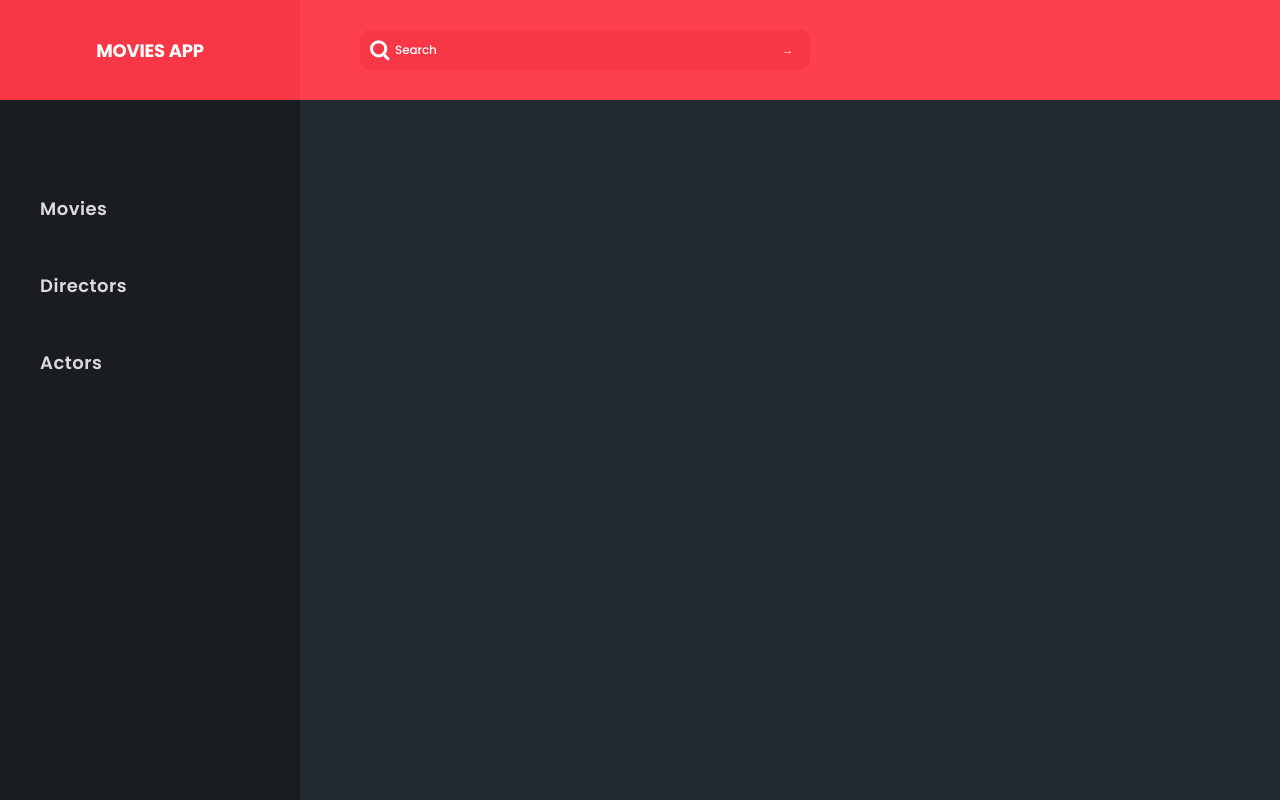
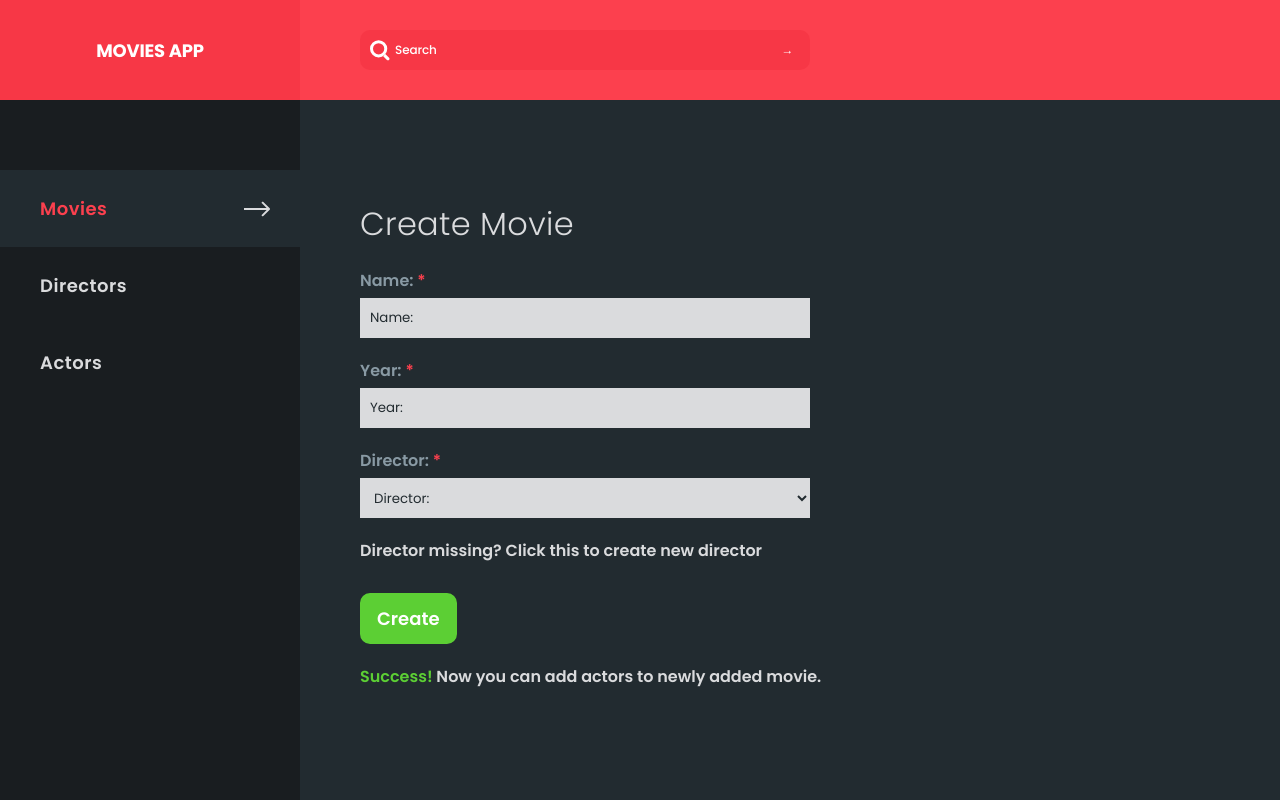
Before and after one commit to n1en1k/mern-movies-database-app, a React (Create React App) app in the folder client/: page /movies/createMovie in a window 1280 px wide. Shown: the top 800 px of the page. Built offline with nearby package versions, Linux system fonts and the light colour scheme.

Commit message:
tiny adds

```diff
--- a/client/src/App.js
+++ b/client/src/App.js
@@ -1,5 +1,6 @@
 import { BrowserRouter, Routes, Route, NavLink } from "react-router-dom";
 import "./App.css";
+import Start from "./components/Start";
 import Movies from "./components/Movies";
 import Actors from "./components/Actors";
 import Directors from "./components/Directors";
@@ -58,7 +59,7 @@ function App() {
               <ul className="nav-menu">
                 <li className="nav-item">
                   <NavLink
-                    to="/"
+                    to="/movies"
                     className={({ isActive }) =>
                       "nav-link" + (isActive ? " nav-link-active" : "")
                     }
@@ -105,8 +106,9 @@ function App() {
             </div>
           </nav>
           <Routes>
-            <Route path="/" element={<Movies />} />
-            <Route path="/createMovie" element={<CreateMovie />} />
+            <Route path="/" element={<Start />} />
+            <Route path="/movies" element={<Movies />} />
+            <Route path="/movies/createMovie" element={<CreateMovie />} />
             <Route path="/actors" element={<Actors />} />
             <Route path="/directors" element={<Directors />} />
           </Routes>
--- a/client/src/components/Movies.tsx
+++ b/client/src/components/Movies.tsx
@@ -1,7 +1,7 @@
 import React, { useEffect, useState } from "react";
 import { Movie } from "../../../typings";
 import MovieItem from "./MovieItem";
-import { Link } from "react-router-dom";
+import { NavLink } from "react-router-dom";
 import axios from "axios";
 
 const Movies = () => {
@@ -26,11 +26,10 @@ const Movies = () => {
   return (
     <main>
       <h2 className="heading2">Movies</h2>
-      <button className="btn btn-ghost">edit</button>
-      <button className="btn btn-warning">add</button>
-      <button className="btn btn-success">create</button>
-      <button className="btn btn-danger">delete</button>
-      <button className="btn btn-neutral">watch</button>
+
+      <NavLink className="regularLink fr" to="/movies/createMovie">
+        <button className="btn btn-success">create movie</button>
+      </NavLink>
 
       <h5 className="heading5">
         Sort by: <span className="sort-select">name</span>
@@ -38,20 +37,6 @@ const Movies = () => {
         <span className="sort-arrow">&darr;</span>
       </h5>
 
-      <p className="regularP">
-        LOREM IPSUM dot sit amet so dot iso ewlr LOREM IPSUM dot sit amet so
-        <Link className="regularLink" to="#">
-          {" "}
-          dot iso ewlr
-        </Link>{" "}
-        LOREM IPSUM dot sit amet so dot iso ewlr LOREM IPSUM dot sit amet so dot
-        iso ewlr LOREM IPSUM dot sit amet so dot iso ewlr LOREM IPSUM dot sit
-        amet so dot iso ewlr
-      </p>
-
-      <Link className="regularLink" to="/createMovie">
-        Add Movie
-      </Link>
       <div className="contentGrid">
         {movies.map((movie, index) => (
           <MovieItem key={index} movie={movie} />
--- /dev/null
+++ b/client/src/components/Start.tsx
@@ -0,0 +1,35 @@
+import React from "react";
+import { Link } from "react-router-dom";
+
+const Start = () => {
+  return (
+    <main>
+      <h2 className="heading2">Welcome to Movies App</h2>
+
+      <button className="btn btn-ghost">edit</button>
+      <button className="btn btn-warning">add</button>
+      <button className="btn btn-success">create</button>
+      <button className="btn btn-danger">delete</button>
+      <button className="btn btn-neutral">watch</button>
+
+      <h5 className="heading5">
+        Sort by: <span className="sort-select">name</span>
+        <span className="sort-arrow sort-arrow-active">&uarr;</span>
+        <span className="sort-arrow">&darr;</span>
+      </h5>
+
+      <p className="regularP">
+        LOREM IPSUM dot sit amet so dot iso ewlr LOREM IPSUM dot sit amet so
+        <Link className="regularLink" to="#">
+          {" "}
+          dot iso ewlr
+        </Link>{" "}
+        LOREM IPSUM dot sit amet so dot iso ewlr LOREM IPSUM dot sit amet so dot
+        iso ewlr LOREM IPSUM dot sit amet so dot iso ewlr LOREM IPSUM dot sit
+        amet so dot iso ewlr
+      </p>
+    </main>
+  );
+};
+
+export default Start;
--- a/client/src/components/createMovie.tsx
+++ b/client/src/components/createMovie.tsx
@@ -4,6 +4,63 @@ const createMovie = () => {
   return (
     <main>
       <h2 className="heading2">Create Movie</h2>
+
+      <form name="createMovie" id="createMovie" className="basicForm">
+        <p className="formLabelP">
+          <label htmlFor="name">
+            Name: <span className="required">*</span>
+          </label>
+        </p>
+        <p className="formInputWrap">
+          <input
+            type="text"
+            id="name"
+            name="name"
+            className="textInput"
+            placeholder="Name:"
+            required
+          />
+        </p>
+        <p className="formLabelP">
+          <label htmlFor="year">
+            Year: <span className="required">*</span>
+          </label>
+        </p>
+        <p className="formInputWrap">
+          <input
+            type="number"
+            id="year"
+            name="year"
+            className="textInput numberInput"
+            placeholder="Year:"
+            min="1888"
+            max="2030"
+            required
+          />
+        </p>
+        <p className="formLabelP">
+          <label htmlFor="director">
+            Director: <span className="required">*</span>
+          </label>
+        </p>
+        <p className="formInputWrap">
+          <select id="director" name="director" className="textInput" required>
+            <option value="" disabled selected>
+              Director:
+            </option>
+            <option value="0">James Cameron</option>
+            <option value="1">Alejandro González Iñárritu</option>
+          </select>
+        </p>
+        <p className="inputInfo cursorpointer" id="DirectorModalBtn">
+          Director missing? Click this to create new director
+        </p>
+        <input type="submit" className="btn btn-success" value="create" />
+      </form>
+      <p className="inputInfo">
+        <span className="msgSuccess">Success!</span> Now you can add actors to
+        newly added movie.
+      </p>
     </main>
   );
 };
```
